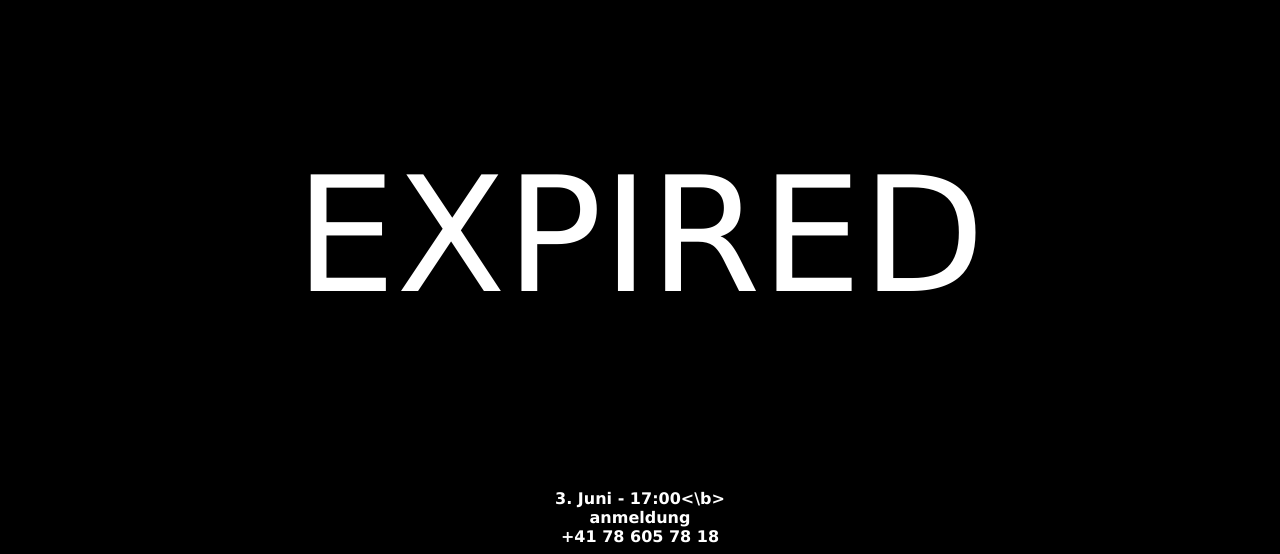
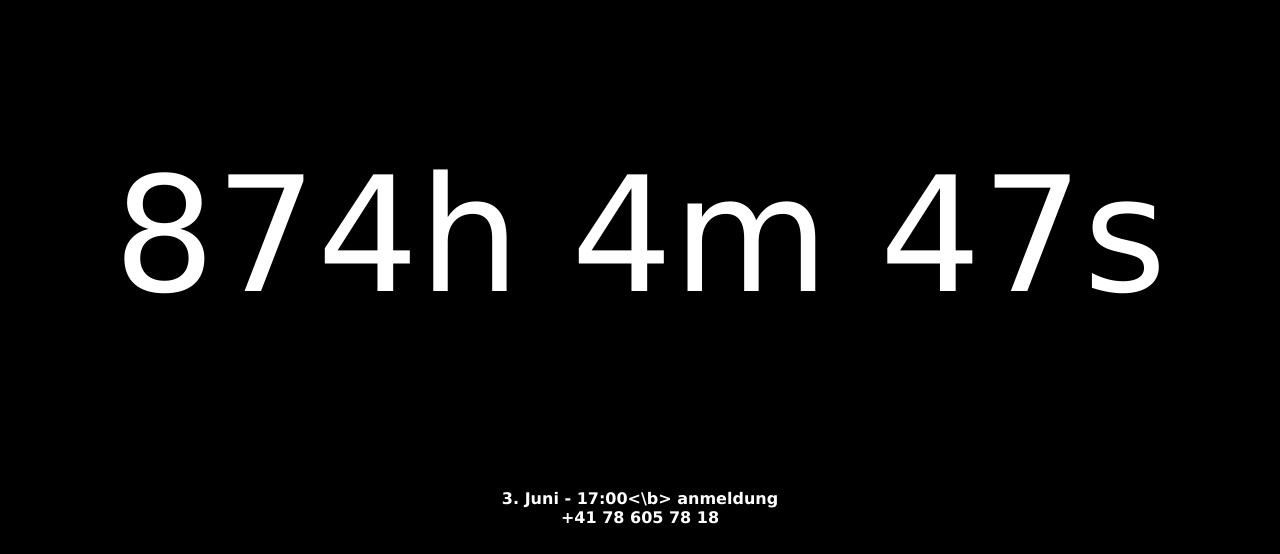
Before and after one commit to Dragulalala/Dragulalala.github.io, a plain HTML site: page index.html in a window 1280 px wide. Shown: the part 330-884 px from the top of the page. Drawn offline with Linux system fonts and the light colour scheme.

Commit message:
Update index.html

```diff
--- a/index.html
+++ b/index.html
@@ -28,7 +28,7 @@
 
             <script>
                 // Set the date we're counting down to
-                var countDownDate = new Date("Jun 3, 2022 17:00:00").getTime();
+                var countDownDate = new Date("Jun 3, 2023 17:00:00").getTime();
 
                 // Update the count down every 1 second
                 var x = setInterval(function() {
@@ -58,7 +58,7 @@
                           </script>
 
                 <b>3. Juni - 17:00<\b>
-                <br>
+
                 <b>anmeldung <br>
                 +41 78 605 78 18</b>
 
```
